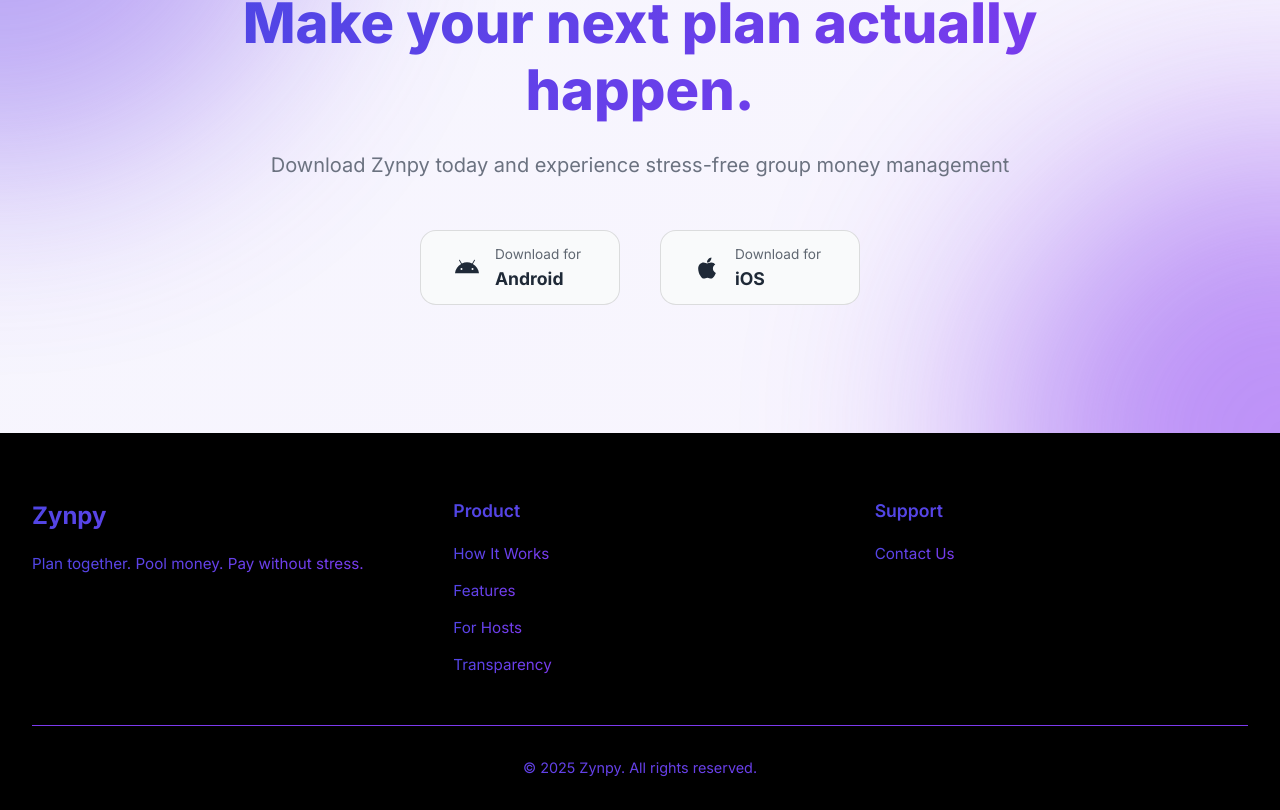
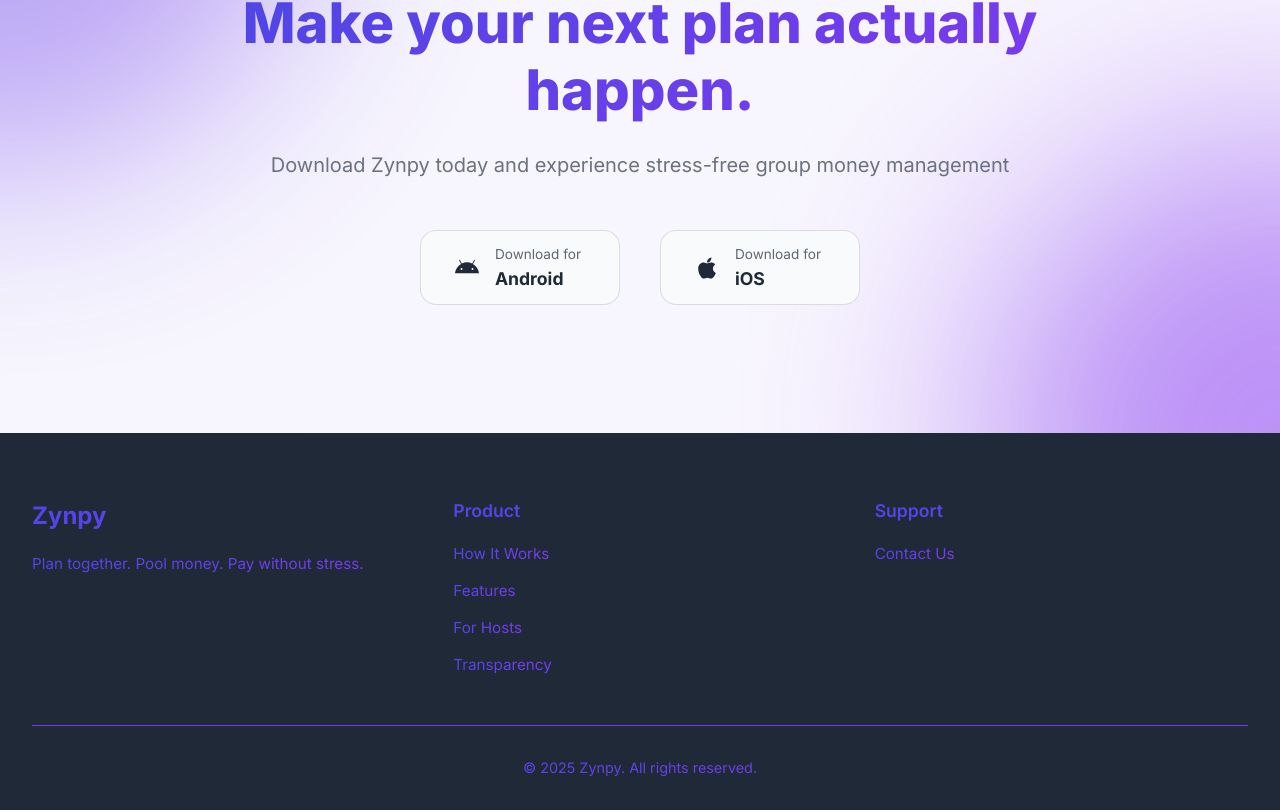
Before and after one commit to Prabuddha747/Zynpy, a React (Vite) app: page / in a window 1280 px wide. Shown: the part 5535-6345 px from the top of the page. Built offline with nearby package versions, Linux system fonts and the light colour scheme.

Commit message:
Update footer background to #1F2937 to match navigation toggle color

```diff
--- a/src/components/Footer.jsx
+++ b/src/components/Footer.jsx
@@ -17,7 +17,7 @@
       id="support"
       className="footer"
       sx={{
-        background: '#000000',
+        background: '#1F2937',
         padding: { xs: '3rem 0 1.5rem', md: '4rem 0 2rem' },
         position: 'relative',
       }}
```
